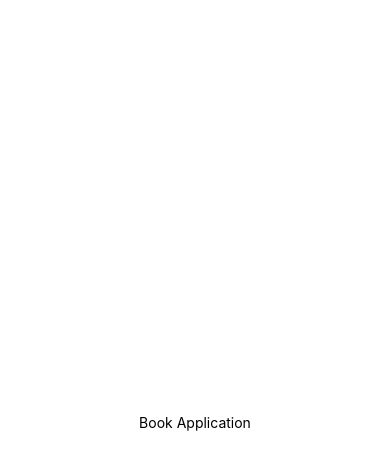
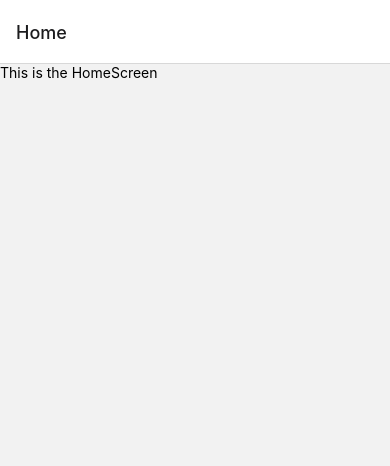
Before and after one commit to giusboi/Books, a React Native app: screen /Home in a window 390 px wide. Shown: the top 466 px of the page. Built offline with nearby package versions, Linux system fonts and the light colour scheme.

Commit message:
added Stack Navigator.

```diff
--- a/App.tsx
+++ b/App.tsx
@@ -1,19 +1,15 @@
 import React from 'react';
 import { SafeAreaView, StyleSheet, Text } from 'react-native';
+import { NavigationContainer } from '@react-navigation/native';
+import { MainStack } from './src/Navigation';
+import { HomeScreen } from './src/screens/HomeScreen';
 
 export default function App() {
   return (
-    <SafeAreaView style={styles.container}>
-      <Text>Book Application</Text>
-    </SafeAreaView>
+    <NavigationContainer>
+      <MainStack.Navigator>
+        <MainStack.Screen name="Home" component={HomeScreen} />
+      </MainStack.Navigator>
+    </NavigationContainer>
   );
 }
-
-const styles = StyleSheet.create({
-  container: {
-    flex: 1,
-    backgroundColor: '#fff',
-    alignItems: 'center',
-    justifyContent: 'center',
-  },
-});
--- a/package.json
+++ b/package.json
@@ -10,11 +10,15 @@
     "eject": "expo eject"
   },
   "dependencies": {
+    "@react-navigation/native": "^6.0.6",
+    "@react-navigation/native-stack": "^6.2.5",
     "expo": "~44.0.0",
     "expo-status-bar": "~1.2.0",
     "react": "17.0.1",
     "react-dom": "17.0.1",
     "react-native": "0.64.3",
+    "react-native-safe-area-context": "3.3.2",
+    "react-native-screens": "~3.10.1",
     "react-native-web": "0.17.1"
   },
   "devDependencies": {
--- /dev/null
+++ b/src/Navigation.ts
@@ -0,0 +1,3 @@
+import { createNativeStackNavigator } from '@react-navigation/native-stack';
+
+export const MainStack = createNativeStackNavigator()
--- /dev/null
+++ b/src/screens/HomeScreen.tsx
@@ -0,0 +1,10 @@
+import React from 'react';
+import { Text, View } from 'react-native';
+
+export const HomeScreen = () => {
+  return (
+    <View>
+      <Text>This is the HomeScreen</Text>
+    </View>
+  )
+}
```
Also changed, not shown: 1 other file (tests, documents, lock files or other folders).
